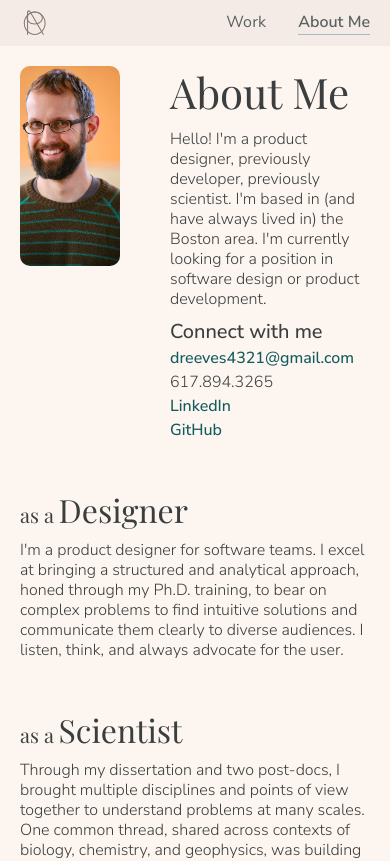
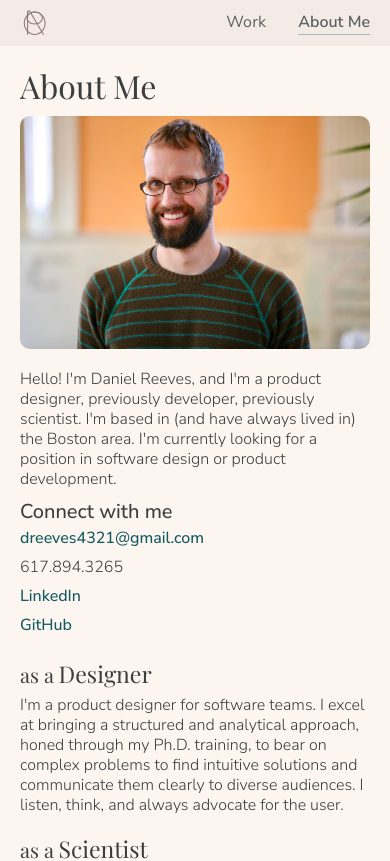
Before and after one commit to dreeves4321/whisperwork, a React (Create React App) app: page /about in a window 390 px wide. Shown: the top 861 px of the page. Built offline with nearby package versions, Linux system fonts and the light colour scheme.

Commit message:
finished mobile and tablet styles

```diff
--- a/public/data/personal.json
+++ b/public/data/personal.json
@@ -13,7 +13,7 @@
         "text": "LinkedIn",
         "url": "www.linkedin.com/in/danielfreeves"
     },
-    "bio": "Hello! I'm a product designer, previously developer, previously scientist. I'm based in (and have always lived in) the Boston area. I'm currently looking for a position in software design or product development.",
+    "bio": "Hello! I'm Daniel Reeves, and I'm a product designer, previously developer, previously scientist. I'm based in (and have always lived in) the Boston area. I'm currently looking for a position in software design or product development.",
     "images": [
         {
             "src": "images/about/side1.jpeg",
@@ -67,7 +67,7 @@
         },
         {
             "title": "Hobbyist",
-            "text": "I enjoy building woodworking and gardening. I like coaxing beautiful shapes and textures from the raw natural materials of wood and soil.",
+            "text": "I enjoy building, woodworking, and gardening. I like coaxing beautiful shapes and textures from the raw natural materials of wood and soil.",
             "images":[
                 {
                     "src": "images/about/side1.jpeg",
--- a/src/pages/About.tsx
+++ b/src/pages/About.tsx
@@ -24,12 +24,12 @@ const About: React.FC = () => {
 
   return (
     <div className="about page-container content-container">
-      <div className="about__header">
+      <h1>About Me</h1>
+      <div className="about__section about__header">
         <div className="about__header-image">
           <img src={personal.headshot} alt="Headshot" />
         </div>
         <div className="about__content">
-          <h1>About Me</h1>
           <section className="about__intro">
             <p>{personal.bio}</p>
           </section>
--- a/src/styles/components/_About.scss
+++ b/src/styles/components/_About.scss
@@ -1,4 +1,20 @@
 .about {
+
+  h1 {
+    margin-bottom: $spacing-unit-1;
+  }
+
+  @include for-size-and-smaller($mobile) {
+    h1 {
+      font-size: $font-size-header-large;
+    }
+    h2 {
+      font-size: $font-size-header-medium;
+    }
+    h3 {
+      font-size: $font-size-header-small;
+    }
+  }
 
   a {
     color: $accent-color-dark;
@@ -16,15 +32,27 @@
     display: flex;
     align-items: top;
     justify-content: space-between;
-    gap: $spacing-unit-5;
-    margin-bottom: $spacing-unit-5;
+    gap: 0;
+
+    @include for-size-and-smaller($small-tablet) {
+      flex-direction: column;
+      gap: $spacing-unit-2;
+    }
   }
 
   &__header-image {
-    width: 300px;
-    height: 200px;
+    width: 50%;
+    margin-right: $spacing-unit-3;
+    min-width: 300px;
+    line-height: 0px;
+    //height: 200px;
     border-radius: 10px;
     overflow: hidden;
+    @include for-size-and-smaller($small-tablet) {
+      max-width: 450px;
+      width: 100%;
+      margin-right: 0;
+    }
     img {
       width: 100%;
       height: 100%;
@@ -37,7 +65,7 @@
   }
 
   &__intro {
-    margin-top: $spacing-unit-1;
+    //margin-top: $spacing-unit-1;
   }
 
   &__contact {
@@ -61,6 +89,10 @@
 
   &__section {
     margin-bottom: $spacing-unit-5;
+    @include for-size-and-smaller($small-tablet) {
+      margin-bottom: $spacing-unit-2;
+    }
+
     p {
         margin-bottom: calc(0.5*$spacing-unit-1);
     }
--- a/src/styles/components/_PortfolioItem.scss
+++ b/src/styles/components/_PortfolioItem.scss
@@ -83,7 +83,7 @@
     box-shadow: none;
     aspect-ratio: auto;
     margin-bottom: $spacing-unit-2;
-    @include for-size-and-smaller($mobile) {
+    @include for-size-and-smaller($small-tablet) {
         height: auto;
         margin-bottom: $spacing-unit-1;
     }
@@ -108,7 +108,7 @@
       gap: 10px;
       align-self: stretch;
       flex-direction: row;
-      @include for-size-and-smaller($mobile) {
+      @include for-size-and-smaller($small-tablet) {
         flex-direction: column;
         gap: 0px;
         align-items: center;
@@ -135,7 +135,7 @@
       border-radius: 0;
       padding: $spacing-unit-2 $spacing-unit-1;
       color: $text-color-dark;
-      @include for-size-and-smaller($mobile) {
+      @include for-size-and-smaller($small-tablet) {
         width: 100%;
         padding: $spacing-unit-2 $spacing-unit-1;
       }
--- a/src/styles/components/_modal.scss
+++ b/src/styles/components/_modal.scss
@@ -14,8 +14,6 @@ body.modal-open {
   justify-content: center;
   align-items: center;
   z-index: 2000;
-  padding: $spacing-unit-3 $spacing-unit-5;
-
 
   p a {
     color: $accent-color-dark;
@@ -29,23 +27,30 @@ body.modal-open {
     }
   }
 
+  &__holder{
+    position: relative;
+  }
+
   &__close {
     position: absolute;
-    top: $spacing-unit-2;
-    right: $spacing-unit-2;
+    height: 24px;
+    width: 24px;
+    top: 0px;
+    right: calc(0.5 *var(--content-hpadding) - 8px);
+
     background: none;
     border: none;
     color: $text-color-contrast;
-    font-size: 2rem;
-    line-height: 2rem;
+    font-size: 1px;
+    line-height: 1px;
     cursor: pointer;
     z-index: 1;
   }
   &__window {
     background-color: $surface-color-light;
     max-width: 1000px;
-    max-height: 94vh;
-    margin: 0 auto;
+    max-height: 96vh;
+    margin: 0 var(--content-hpadding);
     padding: 0 $spacing-unit-2;
     border-radius: $spacing-unit-1;
     position: relative;
--- a/src/styles/main.scss
+++ b/src/styles/main.scss
@@ -39,6 +39,7 @@ $spacing-unit-6: calc(6 * $spacing-unit-1);
 
 // Breakpoints - defined as upper sizes
 $tablet: 900px;
+$small-tablet: 700px;
 $mobile: 576px;
 
 // -- Mixins
@@ -52,6 +53,12 @@ $mobile: 576px;
     @content;
   }
 }
+@mixin for-tablet-only{
+  @media (min-width: $mobile) and (max-width: $tablet) {
+    @content;
+  }
+}
+
 
 // main layout
 $max-content-width: 1050px;
@@ -375,6 +382,10 @@ li {
     display: flex;
     gap: $spacing-unit-4;
 
+    @include for-size-and-smaller($tablet) {
+      gap: $spacing-unit-2;
+    }
+
     @include for-size-and-smaller($mobile) {
       flex-direction: column;
       gap: $spacing-unit-1;
@@ -386,6 +397,9 @@ li {
     flex-direction: column;
     gap: 1rem;
     width: 300px;
+    @include for-size-and-smaller($tablet) {
+      gap: 0.25rem;
+    }
     @include for-size-and-smaller($mobile) {
       width: 100%;
       gap: 0.25rem;
@@ -394,13 +408,9 @@ li {
       align-items: center;
       flex-wrap: nowrap;
     }
+  }
 
-    p {
-      font-size: $font-size-medium;
-      font-weight: $font-weight-normal;
-      color: $text-color-light;
-    }
-  }
+  // mobile nav button
   &__button--nav{
     display: none;
     @include for-size-and-smaller($mobile) {
@@ -414,9 +424,8 @@ li {
     &:active{
       border: 1px solid rgba($accent-color-light, 0.4);
     }
-
   }
-
+  // small label for mobile
   &__small--label{
     display: none;
     @include for-size-and-smaller($mobile) {
@@ -446,6 +455,12 @@ li {
     box-sizing: border-box;
     position: relative;
 
+    // make smaller on tablet
+    @include for-tablet-only{
+      font-size: $font-size-header-small;
+      letter-spacing: .1px;
+    }
+    // hide on mobile
     @include for-size-and-smaller($mobile) {
       display: none;
     }
@@ -459,6 +474,11 @@ li {
       left: calc(0.5 * var(--content-hpadding) - 8px);
       opacity: 0;
       transition: opacity 0.3s ease;
+      @include for-size-and-smaller($tablet) {
+        width: 12px;
+        height: 12px;
+        left: calc(0.5 * var(--content-hpadding) - 4px);
+      }
     }
 
     &:hover:not(.thread-filter__button--active) {
```
